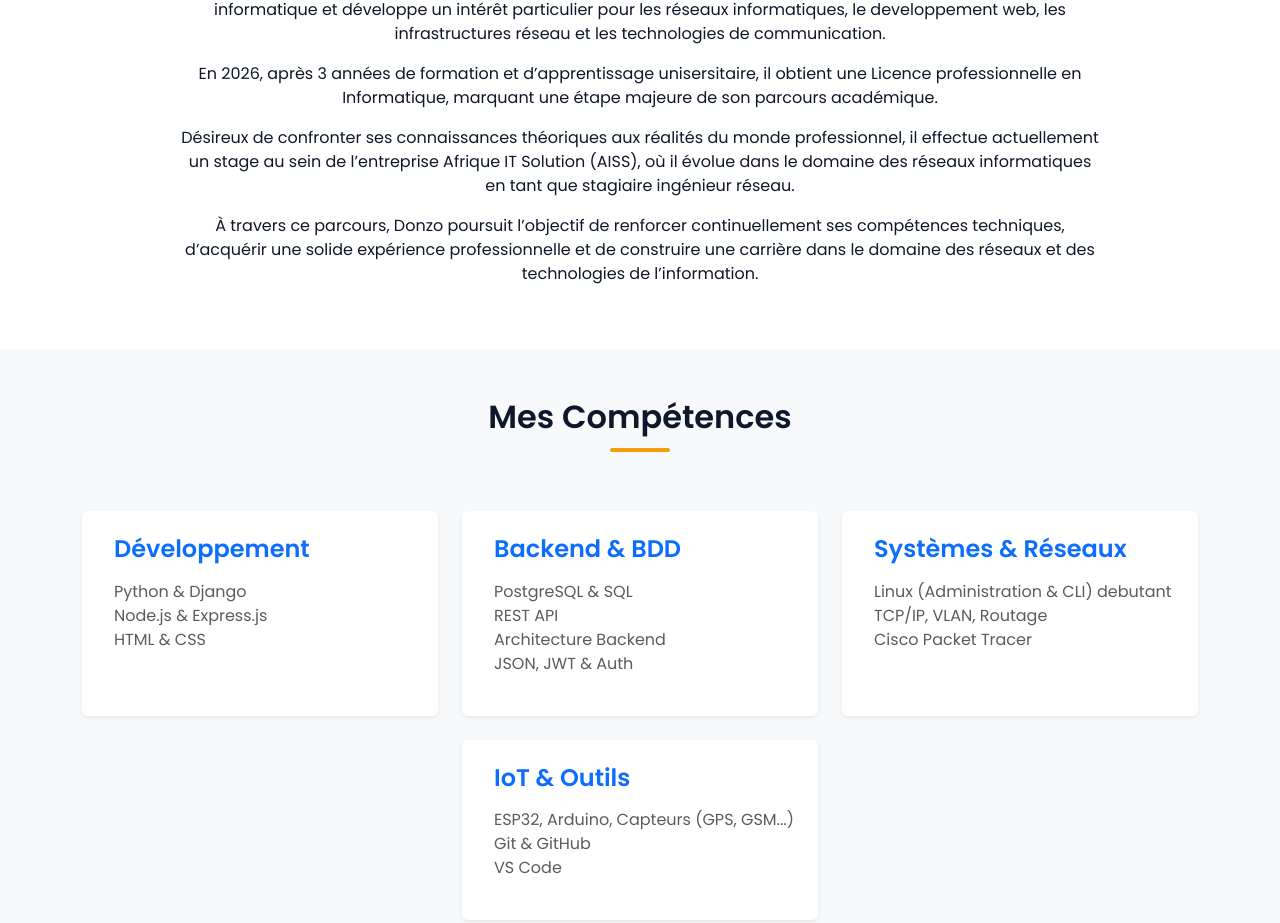
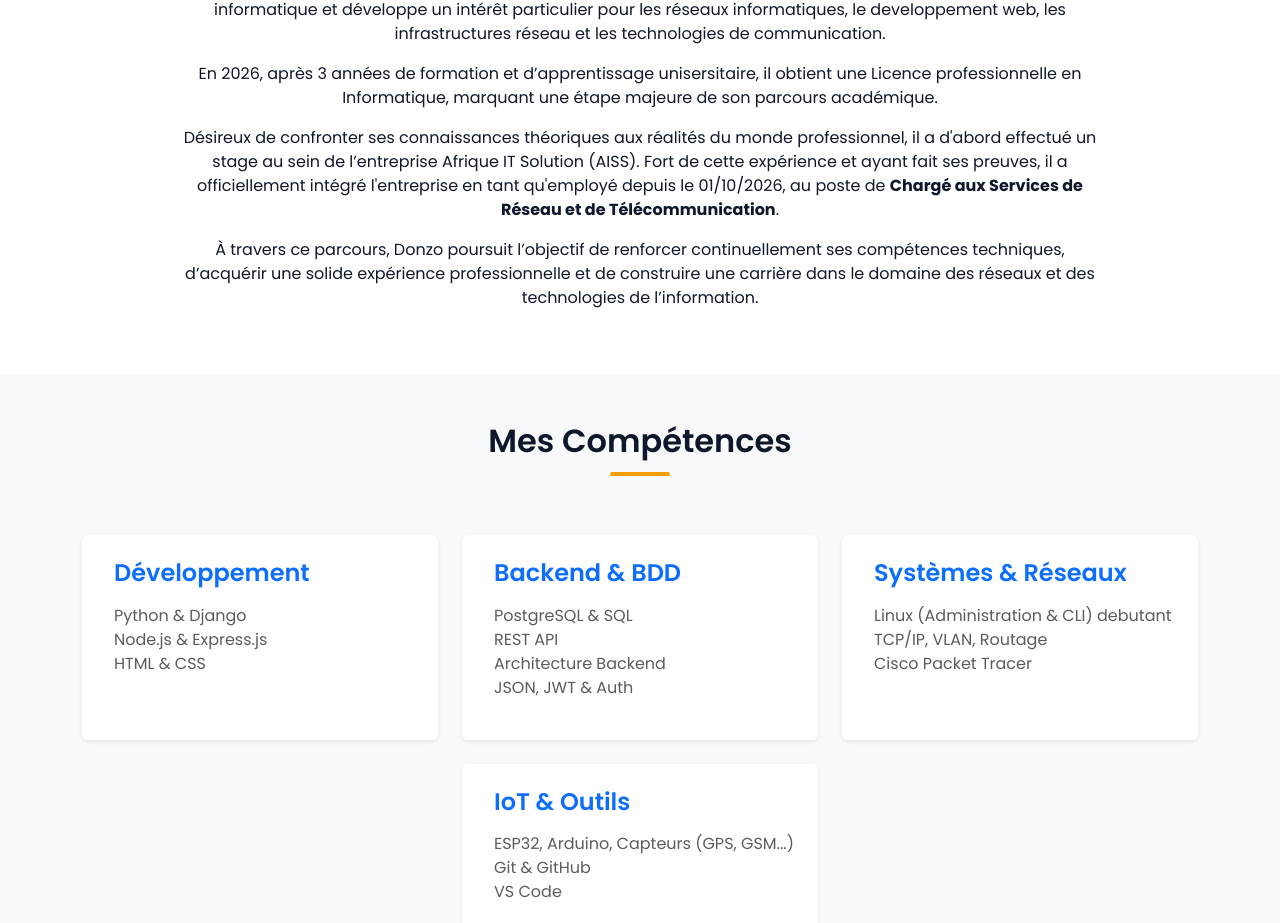
Before and after one commit to DONZO-sigui/portfolio, a React (Vite) app in the folder frontend/: page / in a window 1280 px wide. Shown: the part 1418-2341 px from the top of the page. Built offline with nearby package versions, Linux system fonts and the light colour scheme; no server answers.

Commit message:
Mise à jour du statut professionnel (Employé chez AISS)

```diff
--- a/frontend/src/pages/public/Home.jsx
+++ b/frontend/src/pages/public/Home.jsx
@@ -58,7 +58,7 @@ const Home = () => {
 
               <p>En 2026, après 3 années de formation et d’apprentissage unisersitaire, il obtient une Licence professionnelle en Informatique, marquant une étape majeure de son parcours académique.</p>
 
-              <p>Désireux de confronter ses connaissances théoriques aux réalités du monde professionnel, il effectue actuellement un stage au sein de l’entreprise Afrique IT Solution (AISS), où il évolue dans le domaine des réseaux informatiques en tant que stagiaire ingénieur réseau.</p>
+              <p>Désireux de confronter ses connaissances théoriques aux réalités du monde professionnel, il a d'abord effectué un stage au sein de l’entreprise Afrique IT Solution (AISS). Fort de cette expérience et ayant fait ses preuves, il a officiellement intégré l'entreprise en tant qu'employé depuis le 01/10/2026, au poste de <strong>Chargé aux Services de Réseau et de Télécommunication</strong>.</p>
 
               <p>À travers ce parcours, Donzo poursuit l’objectif de renforcer continuellement ses compétences techniques, d’acquérir une solide expérience professionnelle et de construire une carrière dans le domaine des réseaux et des technologies de l’information.
               </p>
```
Also changed, not shown: 1 other file (tests, documents, lock files or other folders).
